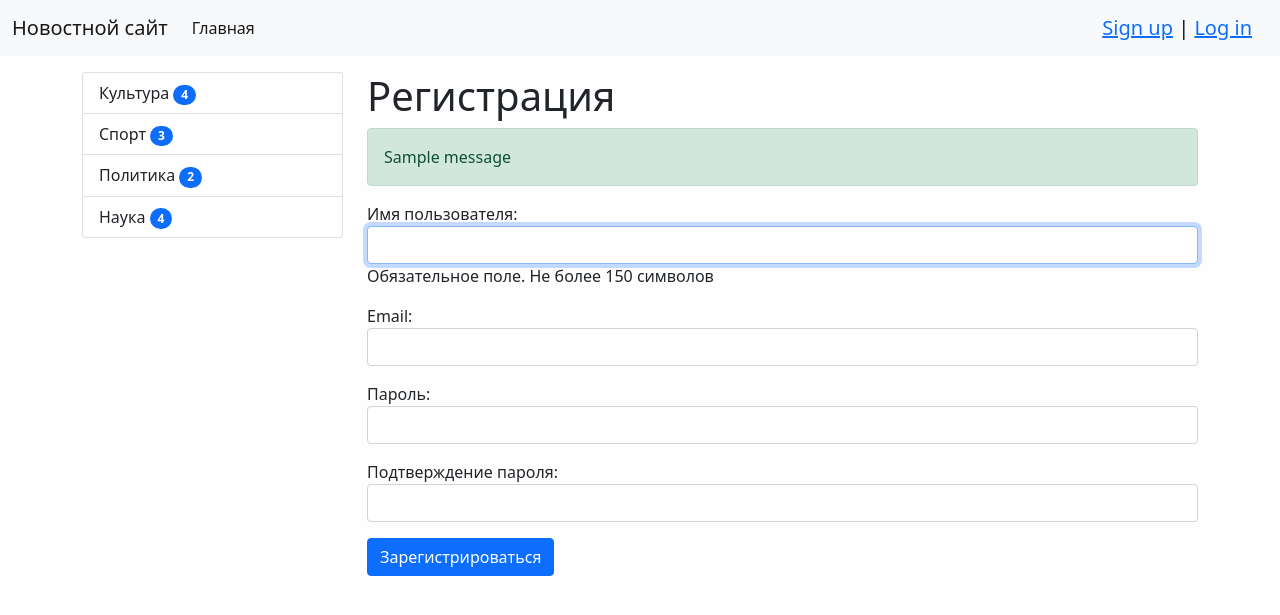
After one commit to OlegModenov/News, a Django app: page /sign_up/ in a window 1280 px wide. The commit adds this page. Shown: the top 615 px of the page. Run offline with Django 3.2, Linux system fonts and the light colour scheme; data comes from the database, SQL or seed files in the repository; both versions use the stored data as it was after the commit; one stand-in notice (Sample message) is shown; some libraries are stand-ins or nearby versions.

Commit message:
Добавлены пагинация и реализована регистрация

```diff
--- a/news/forms.py
+++ b/news/forms.py
@@ -1,10 +1,13 @@
 import re
 from django import forms
 from django.core.exceptions import ValidationError
+
+from django.contrib.auth.forms import UserCreationForm, AuthenticationForm
+from django.contrib.auth.models import User
+
 from .models import Category, News
 
-
-# # Реализация формы, не связанной с моедлью
+# # Реализация формы, не связанной с моделью
 # class NewsForm(forms.Form):
 #     title = forms.CharField(max_length=150, label='Название', widget=forms.TextInput(attrs={"class": "form-control"}))
 #     content = forms.CharField(label='Содержание', required=False,
@@ -15,7 +18,7 @@ from .models import Category, News
 #                                       widget=forms.Select(attrs={"class": "form-control"}))
 
 
-# Реализация формы, связанной с моделью
+# Реализация аналогичной формы, связанной с моделью
 class NewsForm(forms.ModelForm):
     # Настройка отображения категории
     def __init__(self, *args, **kwargs):
@@ -40,3 +43,17 @@ class NewsForm(forms.ModelForm):
         if re.match(r'\d', title):
             raise ValidationError('Название не должно начинаться с цифры')
         return title
+
+
+class UserRegisterForm(UserCreationForm):
+    email = forms.EmailField(label='Email', widget=forms.EmailInput(attrs={'class': 'form-control'}))
+    # Переопределяем для изменения внешнего вида (widget)
+    username = forms.CharField(label='Имя пользователя', widget=forms.TextInput(attrs={'class': 'form-control'}),
+                               help_text='Обязательное поле. Не более 150 символов')
+    password1 = forms.CharField(label='Пароль', widget=forms.PasswordInput(attrs={'class': 'form-control'}))
+    password2 = forms.CharField(label='Подтверждение пароля',
+                                widget=forms.PasswordInput(attrs={'class': 'form-control'}))
+
+    class Meta:
+        model = User
+        fields = ('username', 'email', 'password1', 'password2')
--- a/news/models.py
+++ b/news/models.py
@@ -39,6 +39,4 @@ class Category(models.Model):
         return self.title
 
     def get_absolute_url(self):
-        # Функция reverse - аналог тега url в шаблоне. Данные функции строят ссылку в py и html файлах соответственно
-        # Передаем в reverse название маршрута и параметр для построения данного маршрута
         return reverse('index', kwargs={'category_id': self.pk})
--- a/news/templates/news/index.html
+++ b/news/templates/news/index.html
@@ -9,7 +9,11 @@
 {% endblock sidebar %}
 
 {% block content %}
+
+{% comment 'пример работы миксина'%}
 {{ mixin_prop }}
+{% endcomment %}
+
 {% for item in news %}
     <div class="card mb-3">
         <div class="card-header">
@@ -40,4 +44,5 @@
 {% empty %}
     <p>Новостей нет</p>
 {% endfor %}
+
 {% endblock content %}
--- /dev/null
+++ b/news/templates/news/sign_up.html
@@ -0,0 +1,36 @@
+{% extends 'base.html' %}
+
+{% block title %}
+Регистрация  : {{ block.super }}
+{% endblock title %}
+
+{% block sidebar %}
+{% include 'inc/_sidebar.html' %}
+{% endblock sidebar %}
+
+{% block content %}
+<h1> Регистрация </h1>
+
+{% if messages %}
+    {% for message in messages %}
+        <!-- название класса в bootstrap alert-danger не соответствует названию в message.tags (error), поэтому
+        обрабатываем этот случай отдельно -->
+        {% if message.tags == 'error' %}
+            <div class="alert alert-danger" role="alert">
+                {{ message }}
+            </div>
+        {% else %}
+            <div class="alert alert-{{message.tags}}" role="alert">
+                {{ message }}
+            </div>
+        {% endif %}
+    {% endfor %}
+{% endif %}
+
+<form action="{% url 'sign_up' %}" method="post">
+    {% csrf_token %}
+    {{ form.as_p }}
+    <button class="btn btn-primary btn-block" type="submit"> Зарегистрироваться </button>
+</form>
+
+{% endblock content %}
--- a/news/templatetags/news_tags.py
+++ b/news/templatetags/news_tags.py
@@ -1,5 +1,6 @@
 from django import template
 from django.db.models import Count
+from django.db.models import F
 
 from news.models import Category
 
@@ -9,8 +10,8 @@ register = template.Library()
 # Реализация вывода sidebar через simple_tag
 @register.simple_tag()
 def get_categories():
-    # Возвращаем только непустые категории (те категории, количество записей которых больше 0)
-    return Category.objects.annotate(amount=Count('news')).filter(amount__gt=0)
+    # Возвращаем только непустые категории (те категории, которые опубликованы и количество записей которых больше 0)
+    return Category.objects.annotate(amount=Count('news', filter=F('news__is_published'))).filter(amount__gt=0)
 
 
 # Реализация вывода sidebar через inclusion_tag
--- a/news/urls.py
+++ b/news/urls.py
@@ -12,4 +12,6 @@ urlpatterns = [
     path('news/<int:pk>/', NewsOne.as_view(), name='news_one'),  # Можно через <int:pk> и <int:id>, лучше pk
     # path('news/add_news/', add_news, name='add_news'),
     path('news/add_news/', CreateNews.as_view(), name='add_news'),
+    path('sign_up/', sign_up, name='sign_up'),
+    path('log_in/', log_in, name='log_in')
 ]
--- a/news/views.py
+++ b/news/views.py
@@ -2,14 +2,17 @@ from django.shortcuts import render, get_object_or_404, redirect
 from django.http import HttpResponse
 from django.views.generic import ListView, DetailView, CreateView
 from django.urls import reverse_lazy
+from django.contrib.auth.mixins import LoginRequiredMixin
+from django.contrib import messages
 
 from .models import News, Category
-from .forms import NewsForm
+from .forms import NewsForm, UserRegisterForm
 from .utils import MyMixin
 
 
 def test(request):
     return HttpResponse('<h1> Тестовая страница </h1>')
+
 
 # # Реализация представления через функцию
 # def index(request):
@@ -27,6 +30,7 @@ class HomeNews(MyMixin, ListView):
     template_name = 'news/index.html'  # шаблон, по умолчанию news/news_list.html для ListView
     context_object_name = 'news'  # Объект в шаблоне, по умолчанию object_list для ListView
     mixin_prop = 'hello world'  # Пример работы примеси
+    paginate_by = 2
 
     def get_context_data(self, *, object_list=None, **kwargs):
         """ Возвращает контекст для шаблона """
@@ -57,6 +61,7 @@ class NewsOfCategory(ListView):
     template_name = 'news/index.html'
     context_object_name = 'news'
     allow_empty = False  # Не выводить пустые списки с категориями
+    paginate_by = 2
 
     def get_context_data(self, *, object_list=None, **kwargs):
         context = super().get_context_data(**kwargs)
@@ -99,9 +104,31 @@ class NewsOne(DetailView):
 #     return render(request, 'news/add_news.html', context)
 
 
-class CreateNews(CreateView):
+class CreateNews(LoginRequiredMixin, CreateView):
     form_class = NewsForm
     template_name = 'news/add_news.html'
     # Также в модели должен быть определен метод get_absolute_url, тогда будет автоматическое перенаправление на
     # нужную страницу. Если этот метод не определен, то можно использовать success_url:
     # success_url = reverse_lazy('home')
+
+    login_url = '/admin/'  # Вариант перенаправления, если пользователь неавторизован
+    # raise_exception = True  # Вариант возникновения 403 ошибки, если пользователь неавторизован
+
+
+def sign_up(request):
+    if request.method == 'POST':
+        form = UserRegisterForm(request.POST)
+        if form.is_valid():
+            form.save()
+            messages.success(request, 'Вы успешно зарегистрировались')
+            return redirect('log_in')
+        else:
+            messages.error(request, 'Ошибка регистрации')
+    else:
+        form = UserRegisterForm()
+    context = {"form": form}
+    return render(request, 'news/sign_up.html', context)
+
+
+def log_in(request):
+    return render(request, 'news/log_in.html')
--- a/templates/base.html
+++ b/templates/base.html
@@ -6,9 +6,9 @@
     <meta charset="utf-8">
     <meta name="viewport" content="width=device-width, initial-scale=1">
 
-<!--    &lt;!&ndash; Bootstrap CSS &ndash;&gt;-->
-<!--    <link href="https://cdn.jsdelivr.net/npm/bootstrap@5.0.2/dist/css/bootstrap.min.css" rel="stylesheet"-->
-<!--          integrity="sha384-EVSTQN3/azprG1Anm3QDgpJLIm9Nao0Yz1ztcQTwFspd3yD65VohhpuuCOmLASjC" crossorigin="anonymous">-->
+    <!--    &lt;!&ndash; Bootstrap CSS &ndash;&gt;-->
+    <!--    <link href="https://cdn.jsdelivr.net/npm/bootstrap@5.0.2/dist/css/bootstrap.min.css" rel="stylesheet"-->
+    <!--          integrity="sha384-EVSTQN3/azprG1Anm3QDgpJLIm9Nao0Yz1ztcQTwFspd3yD65VohhpuuCOmLASjC" crossorigin="anonymous">-->
 
     <link href="{% static 'bootstrap/css/bootstrap.min.css' %}" rel="stylesheet">
     <link href="{% static 'css/style.css' %}" rel="stylesheet">
@@ -27,6 +27,35 @@
 
         <div class="col-md-9">
             {% block content %}Content{% endblock content %}
+
+            {% if is_paginated %}
+            <nav aria-label="...">
+                <ul class="pagination">
+                    {% if page_obj.has_previous %}
+                        <li class="page-item">
+                            <a class="page-link" href="?page={{page_obj.previous_page_number}}" tabindex="-1">Previous</a>
+                        </li>
+                    {% endif %}
+
+                    {% for p in page_obj.paginator.page_range %}
+                        {% if page_obj.number == p %}
+                            <!-- Выделение текущей страницы-->
+                            <li class="page-item active", aria-current="page">
+                                <a class="page-link" href="?page={{ p }}">{{ p }}</a>
+                            </li>
+                        {% elif p > page_obj.number|add:'-3' and p < page_obj.number|add:'3' %}
+                            <li class="page-item"><a class="page-link" href="?page={{ p }}">{{ p }}</a></li>
+                        {% endif %}
+                    {% endfor %}
+
+                    {% if page_obj.has_next %}
+                        <li class="page-item">
+                            <a class="page-link" href="?page={{ page_obj.next_page_number }}" >Next</a>
+                        </li>
+                    {% endif %}
+                </ul>
+            </nav>
+            {% endif %}
         </div>
     </div>
 </div>
@@ -35,7 +64,9 @@
 <script src="https://cdn.jsdelivr.net/npm/@popperjs/core@2.9.2/dist/umd/popper.min.js"
         integrity="sha384-IQsoLXl5PILFhosVNubq5LC7Qb9DXgDA9i+tQ8Zj3iwWAwPtgFTxbJ8NT4GN1R8p"
         crossorigin="anonymous"></script>
-<script src="https://cdn.jsdelivr.net/npm/bootstrap@5.0.2/dist/js/bootstrap.min.js" integrity="sha384-cVKIPhGWiC2Al4u+LWgxfKTRIcfu0JTxR+EQDz/bgldoEyl4H0zUF0QKbrJ0EcQF" crossorigin="anonymous"></script>
+<script src="https://cdn.jsdelivr.net/npm/bootstrap@5.0.2/dist/js/bootstrap.min.js"
+        integrity="sha384-cVKIPhGWiC2Al4u+LWgxfKTRIcfu0JTxR+EQDz/bgldoEyl4H0zUF0QKbrJ0EcQF"
+        crossorigin="anonymous"></script>
 
 <!--При локальном подключении почему-то конфликтует с Toolbar-->
 <!--<script src="{% static 'bootstrap/js/bootstrap.min.js' %}" rel="stylesheet">-->
--- a/templates/inc/_nav.html
+++ b/templates/inc/_nav.html
@@ -10,10 +10,18 @@
                 <li class="nav-item">
                     <a class="nav-link active" aria-current="page" href="{% url 'home' %}">Главная</a>
                 </li>
+                {% if request.user.is_authenticated %}
                 <li class="nav-item">
                     <a class="nav-link active" aria-current="page" href="{% url 'add_news' %}">Добавить новость</a>
                 </li>
+                {% endif %}
             </ul>
+
+            <span class="navbar-brand mb-0 h1">
+                <a href="{% url 'sign_up' %}">Sign up</a>
+                <span> | </span>
+                 <a href="{% url 'log_in' %}">Log in</a>
+            </span>
         </div>
     </div>
 </nav>
```
Also changed, not shown: news/templates/news/log_in.html (added, +14 -0 lines), db.sqlite3. Lines whose indentation alone changed are shown as unchanged.
